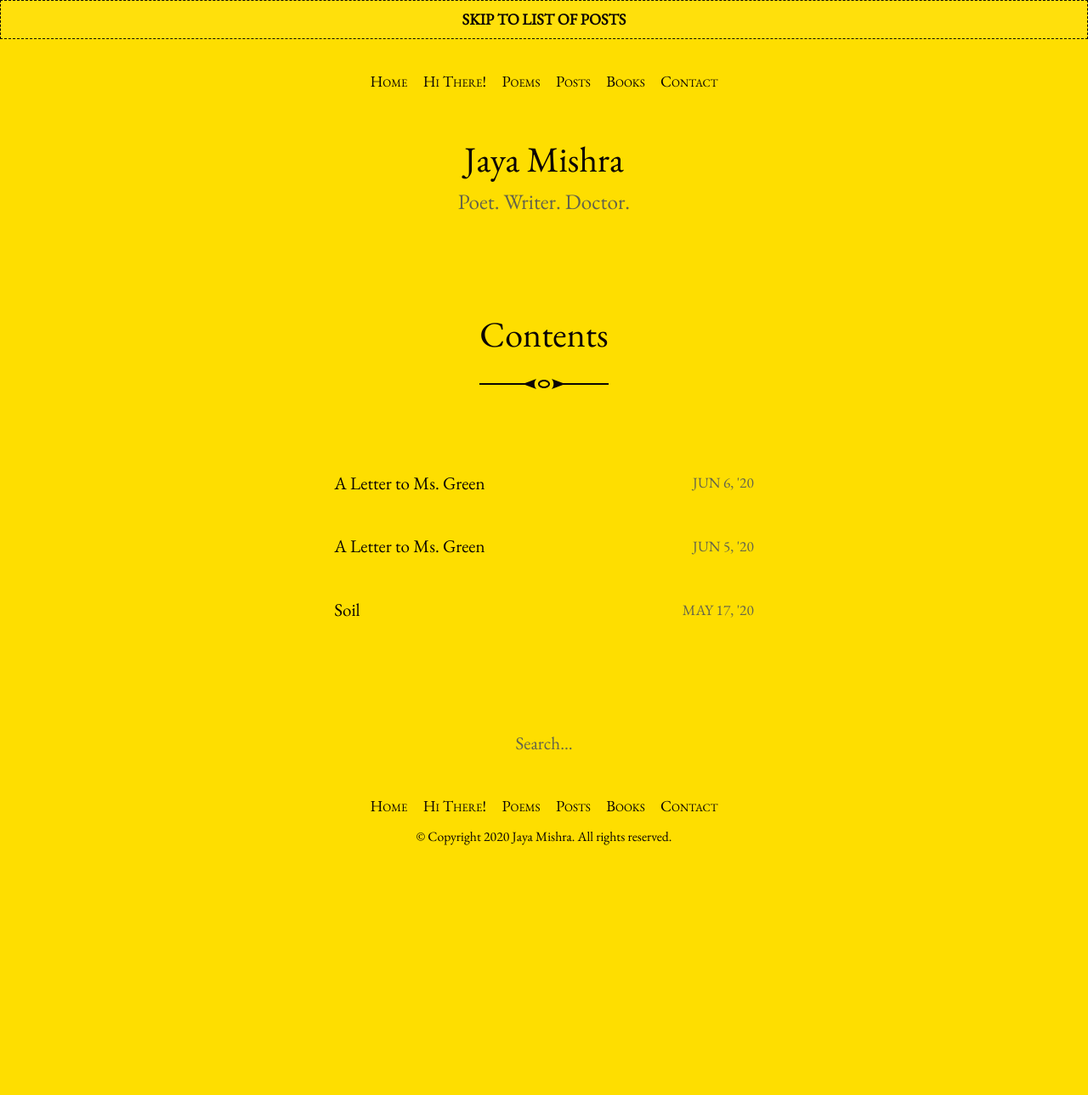
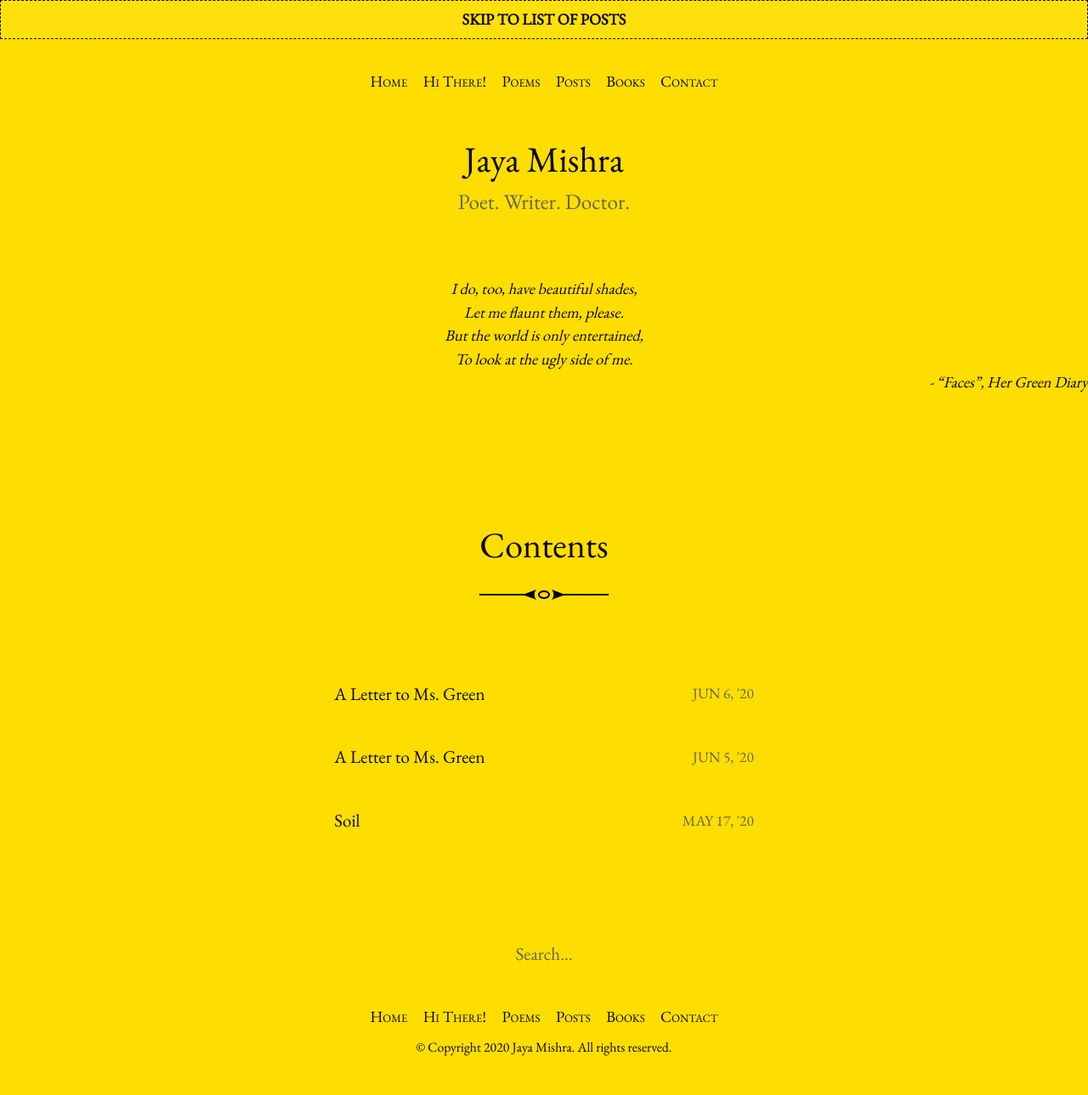
Before and after one commit to owcloud/jblog, a Jekyll site: the page built from index.html, in a window 1280 px wide. Shown: the whole page at 85% size. Built offline with Jekyll 4.4.1, drawn with Linux system fonts in a browser that asks for light colours; the list of posts is cut into pages by our own code; before the commit the page ends 1041 px from its top, so only the background shows below that.

Commit message:
Update home.html

```diff
--- a/_layouts/home.html
+++ b/_layouts/home.html
@@ -19,6 +19,13 @@ layout: default
         {{ site.description }}
       </h2>
     {% endif %}
+    <h6>
+      <br><p>I do, too, have beautiful shades,</p>
+      <p>Let me flaunt them, please.</p>
+      <p>But the world is only entertained,</p>
+      <p>To look at the ugly side of me.</p>
+      <p style="text-align:right">-	“Faces”, Her Green Diary</p>
+    </h6>
   </header>
 {% endif %}
 
```
